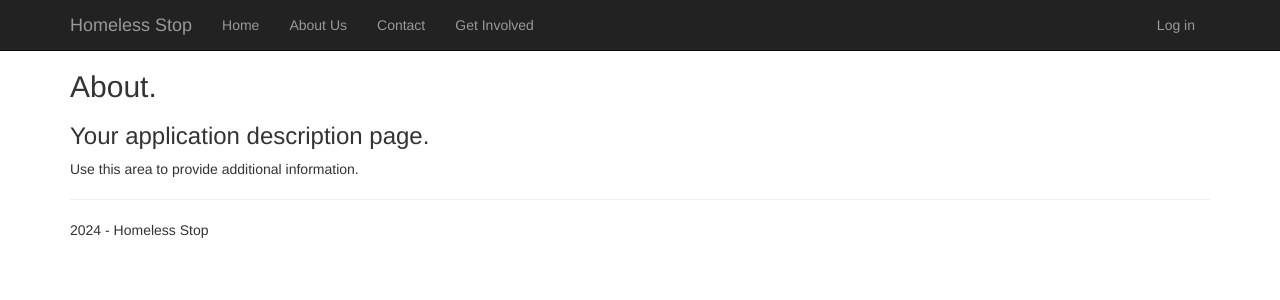
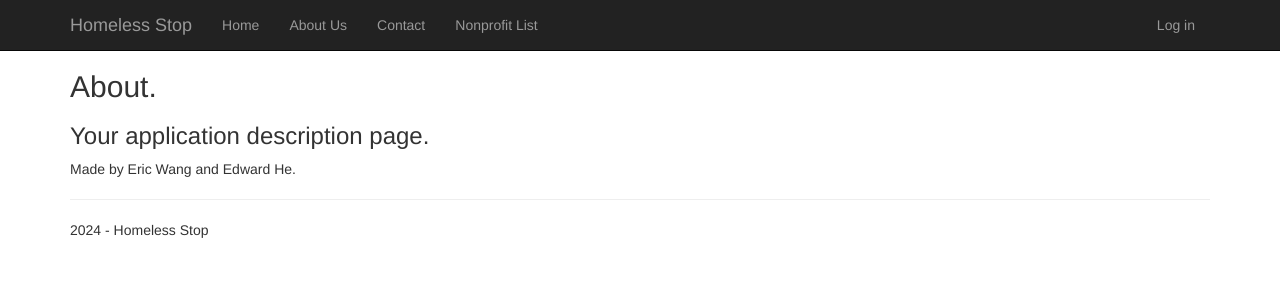
Before and after one commit to Aperson109209309/ActualHomelessStop, a Django app: page /about/ in a window 1280 px wide. Shown: the top 300 px of the page. Run offline with Django 3.2, Linux system fonts and the light colour scheme; some libraries are stand-ins or nearby versions.

Commit message:
edited some templates

```diff
--- a/ActualHomelessStop/app/templates/app/about.html
+++ b/ActualHomelessStop/app/templates/app/about.html
@@ -5,6 +5,6 @@
 <h2>{{ title }}.</h2>
 <h3>{{ message }}</h3>
 
-<p>Use this area to provide additional information.</p>
+<p>Made by Eric Wang and Edward He.</p>
 
 {% endblock %}
--- a/ActualHomelessStop/app/templates/app/layout.html
+++ b/ActualHomelessStop/app/templates/app/layout.html
@@ -26,7 +26,7 @@
                     <li><a href="{% url 'home' %}">Home</a></li>
                     <li><a href="{% url 'about' %}">About Us</a></li>
                     <li><a href="{% url 'contact' %}">Contact</a></li>
-                    <li><a href="{% url 'nonprofitlist' %}">Get Involved</a></li>
+                    <li><a href="{% url 'nonprofitlist' %}">Nonprofit List</a></li>
                 </ul>
                 {% include 'app/loginpartial.html' %}
             </div>
```
